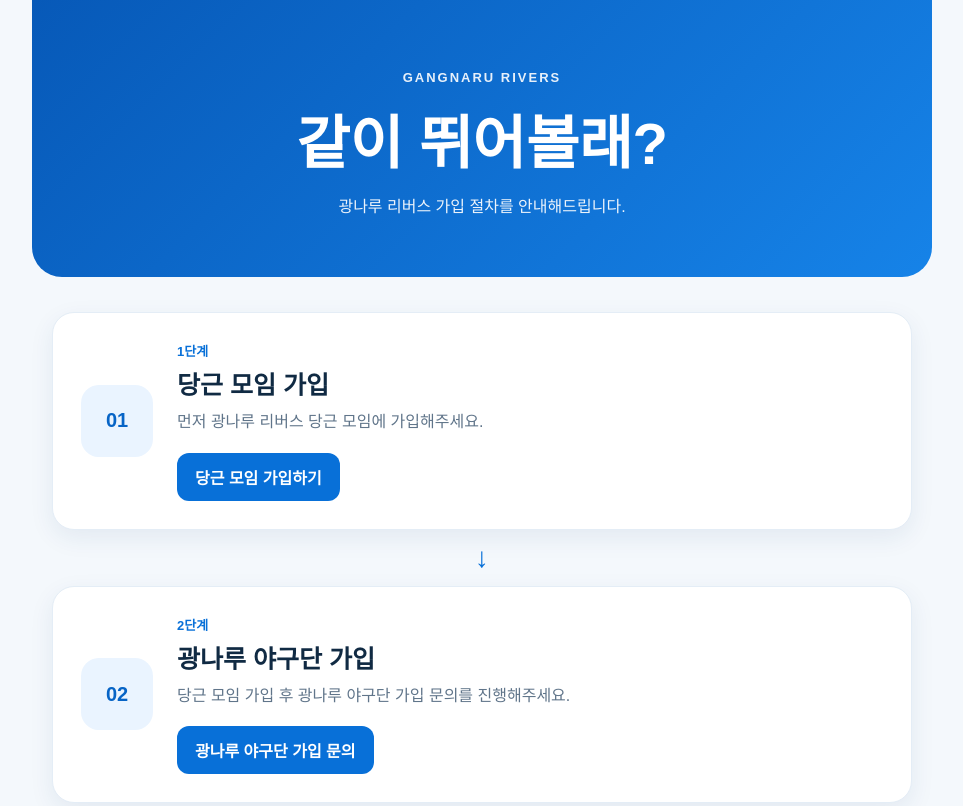
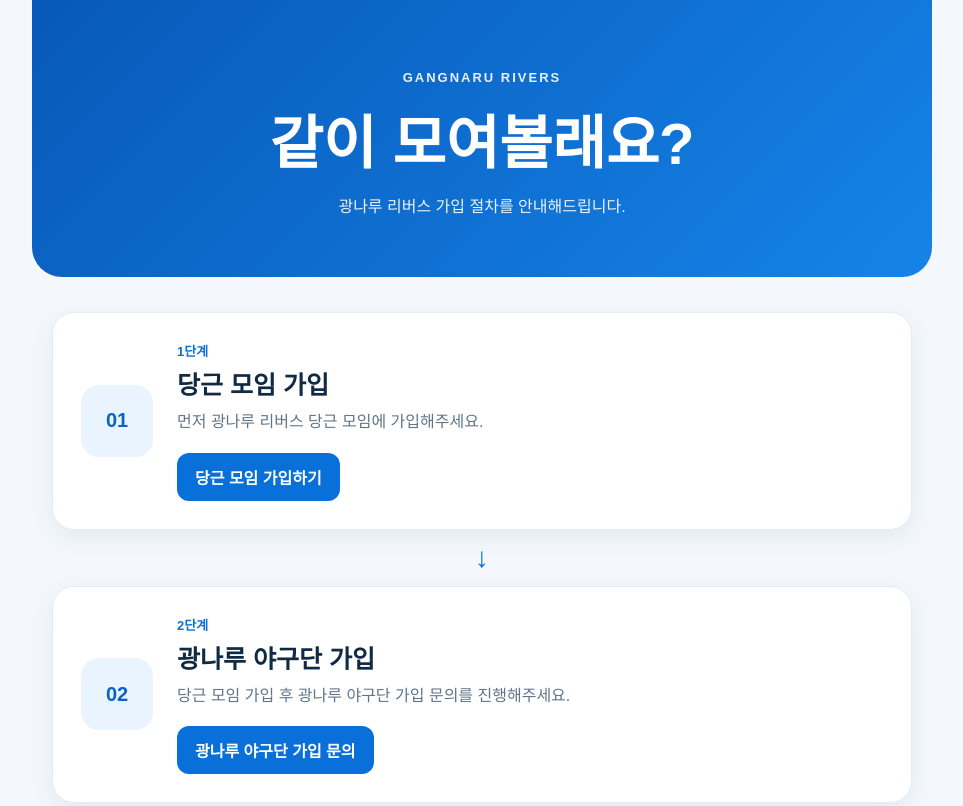
Before and after one commit to onlycomputeronly-source/gwangnaru-rivers-join, a plain HTML site: page index.html in a window 1280 px wide. Shown: the top 806 px of the page, without its empty margins (158-1121 px from the left). Drawn offline with Linux system fonts and the light colour scheme.

Commit message:
Update index.html

```diff
--- a/index.html
+++ b/index.html
@@ -10,7 +10,7 @@
   <main>
     <section class="hero">
       <p class="eyebrow">GANGNARU RIVERS</p>
-      <h1>같이 뛰어볼래?</h1>
+      <h1>같이 모여볼래요?</h1>
       <p>광나루 리버스 가입 절차를 안내해드립니다.</p>
     </section>
 
```
